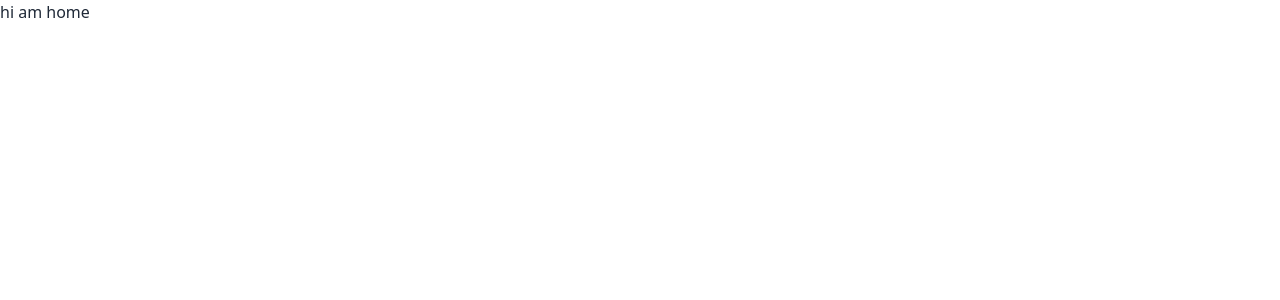
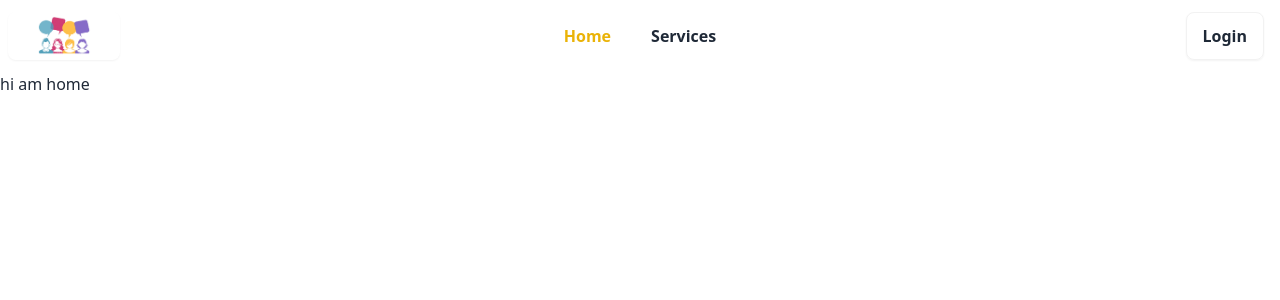
Before and after one commit to Shazzad501/Service-web-client, a React (Vite) app: page / in a window 1280 px wide. Shown: the top 300 px of the page. Built offline with nearby package versions, Linux system fonts and the light colour scheme; no server answers.

Commit message:
navbar create done

```diff
--- a/package.json
+++ b/package.json
@@ -10,11 +10,13 @@
     "preview": "vite preview"
   },
   "dependencies": {
+    "axios": "^1.7.9",
     "firebase": "^11.1.0",
     "localforage": "^1.10.0",
     "match-sorter": "^8.0.0",
     "react": "^18.3.1",
     "react-dom": "^18.3.1",
+    "react-hot-toast": "^2.4.1",
     "react-router-dom": "^7.1.0",
     "sort-by": "^1.2.0"
   },
--- /dev/null
+++ b/src/components/Navbar.jsx
@@ -0,0 +1,120 @@
+import React, { useContext } from 'react';
+import { Link, NavLink, useLocation } from 'react-router-dom';
+import toast from 'react-hot-toast';
+import { AuthContext } from '../provider/AuthProvider';
+import logo from '../assets/logo.png'
+
+const Navbar = () => {
+  const {user, logoutUser, setLoading} = useContext(AuthContext);
+  const locction = useLocation()
+
+  const handleLogOut = ()=>{
+    logoutUser()
+    .then(()=>{
+      toast.success("Log Out Success!!")
+      setLoading(false);
+    })
+    .catch(err=> toast.error(`${err.message}`))
+  }
+
+
+  const links = <>
+     <li><NavLink
+     className={({ isActive }) =>
+              `hover:bg-transparent hover:border-b-2 bg-transparent font-bold text-base ${
+                isActive ? 'text-yellow-500' : ''
+              }`}
+      to='/'>Home</NavLink></li>
+     <li><NavLink
+     className={({ isActive }) =>
+      `hover:bg-transparent hover:border-b-2 bg-transparent font-bold text-base ${
+        isActive ? 'text-yellow-500' : ''
+      }`}
+     to='/services'>Services</NavLink></li>
+     {
+      user && <li><NavLink
+      className={({ isActive }) =>
+        `hover:bg-transparent hover:border-b-2 bg-transparent font-bold text-base ${
+          isActive ? 'text-yellow-500' : ''
+        }`}
+      to='/add-service'>Add Service</NavLink></li>
+     }
+     {
+      user && <li><NavLink
+      className={({ isActive }) =>
+        `hover:bg-transparent hover:border-b-2 bg-transparent font-bold text-base ${
+          isActive ? 'text-yellow-500' : ''
+        }`}
+      to='/my-reviews'>My Reviews</NavLink></li>
+     }
+     {
+      user && <li><NavLink
+      className={({ isActive }) =>
+        `hover:bg-transparent hover:border-b-2 bg-transparent font-bold text-base ${
+          isActive ? 'text-yellow-500' : ''
+        }`}
+      to='/my-service'>My Service</NavLink></li>
+     }
+     {
+      user && <li><Link to='' onClick={handleLogOut} className="lg:hidden">Log out</Link></li>
+     }
+  </>
+  return (
+    <div className="navbar bg-base-100">
+      <div className="navbar-start">
+        <Link to='/' className="btn font-bold text-xl bg-transparent hover:bg-transparent border-none">
+          <img
+          className='w-20 h-10'
+          src={logo}
+          alt="" />
+        </Link>
+      </div>
+      <div className="navbar-center hidden lg:flex">
+        <ul className="menu menu-horizontal px-1 flex gap-2 text-base font-semibold">
+          {links}
+        </ul>
+      </div>
+      <div className="navbar-end flex gap-2">
+        {
+          user?<>
+          <div
+           title={user && user?.displayName}
+          className='rounded-full h-12 w-12 border-2 overflow-hidden'>
+             <img
+            className="w-full h-full object-cover"
+            src={user && user?.photoURL}
+            alt="user img" />
+          </div>
+          <button onClick={handleLogOut} className="hidden lg:flex btn font-bold text-base">Log out</button>
+          </>:<>
+          <Link to='/login' className={`${location.pathname==='/login'? 'text-yellow-500': ''} btn font-bold text-base bg-transparent hover:bg-transparent`}>Login</Link>
+          </>
+        }
+        {/* responsive dropdown */}
+        <div className="dropdown dropdown-end">
+          <div tabIndex={0} role="button" className="btn btn-ghost lg:hidden">
+            <svg
+              xmlns="http://www.w3.org/2000/svg"
+              className="h-6 w-6"
+              fill="none"
+              viewBox="0 0 24 24"
+              stroke="currentColor">
+              <path
+                strokeLinecap="round"
+                strokeLinejoin="round"
+                strokeWidth="2"
+                d="M4 6h16M4 12h8m-8 6h16" />
+            </svg>
+          </div>
+          <ul
+            tabIndex={0}
+            className="menu menu-sm dropdown-content bg-base-100 rounded-box z-[1] mt-3 w-52 p-2 shadow flex flex-col gap-2 font-semibold text-base">
+            {links}
+          </ul>
+        </div>
+      </div>
+    </div>
+  );
+};
+
+export default Navbar;
--- a/src/layouts/MainLayout.jsx
+++ b/src/layouts/MainLayout.jsx
@@ -1,24 +1,17 @@
 import React from 'react';
 import { Outlet } from 'react-router-dom';
+import Navbar from '../components/Navbar';
 
 const MainLayout = () => {
   return (
     <div>
       <nav>
-
+      <Navbar></Navbar>
       </nav>
       <main className='max-w-7xl mx-auto'>
         <Outlet></Outlet>
       </main>
       <footer>
-        {/*
-        apiKey: "AIzaSyCsjzl5OpvckQekjlr2cWGqb9UJe-HtB7U",
-  authDomain: "service-review-5ac25.firebaseapp.com",
-  projectId: "service-review-5ac25",
-  storageBucket: "service-review-5ac25.firebasestorage.app",
-  messagingSenderId: "1041354534602",
-  appId: "1:1041354534602:web:902a72ed8ed6ad22910e33"
-        */}
       </footer>
     </div>
   );
--- a/src/main.jsx
+++ b/src/main.jsx
@@ -4,11 +4,15 @@
 import { RouterProvider } from "react-router-dom";
 import router from './routes/router';
 import AuthProvider from './provider/AuthProvider';
+import { Toaster } from 'react-hot-toast';
 
 createRoot(document.getElementById('root')).render(
   <StrictMode>
     <AuthProvider>
       <RouterProvider router={router} />
+      <Toaster
+      position='top-left'
+      />
     </AuthProvider>
   </StrictMode>,
 )
```
Also changed, not shown: src/assets/logo.png (added), 1 other file (tests, documents, lock files or other folders).
